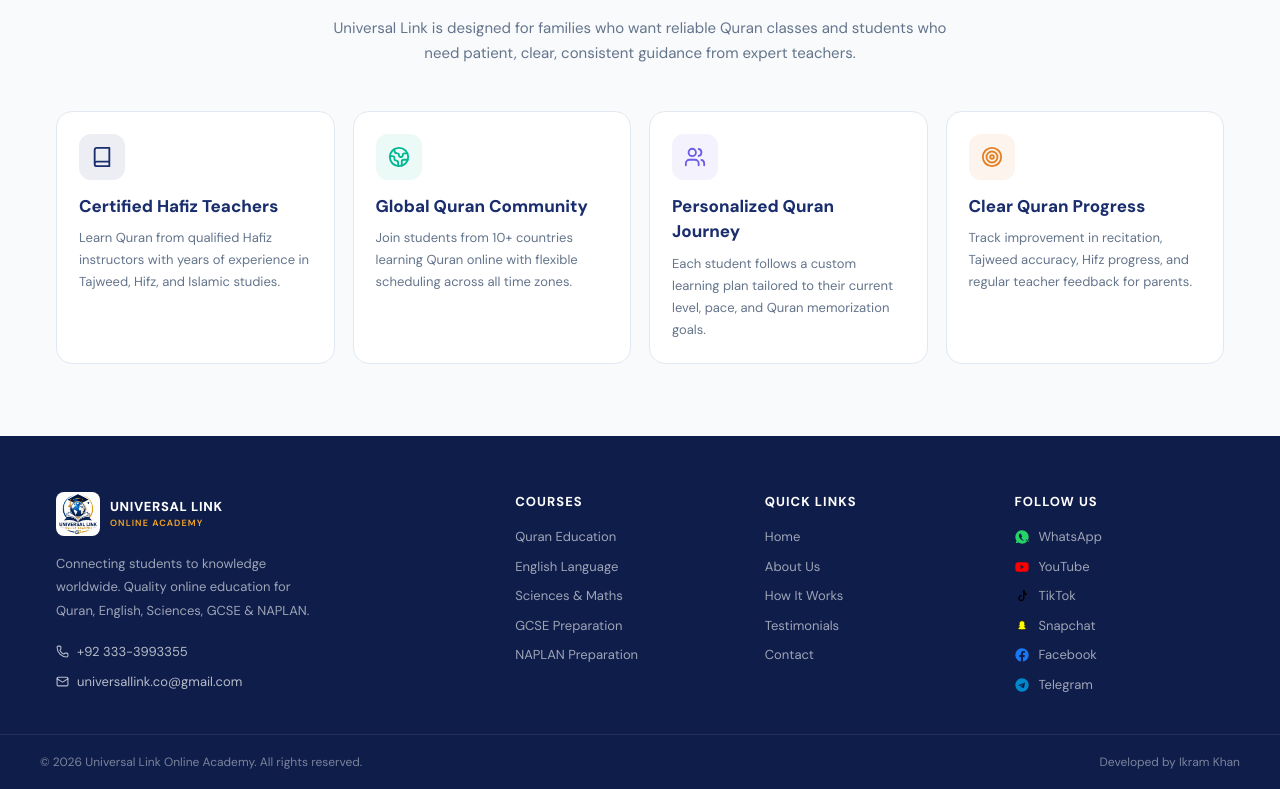
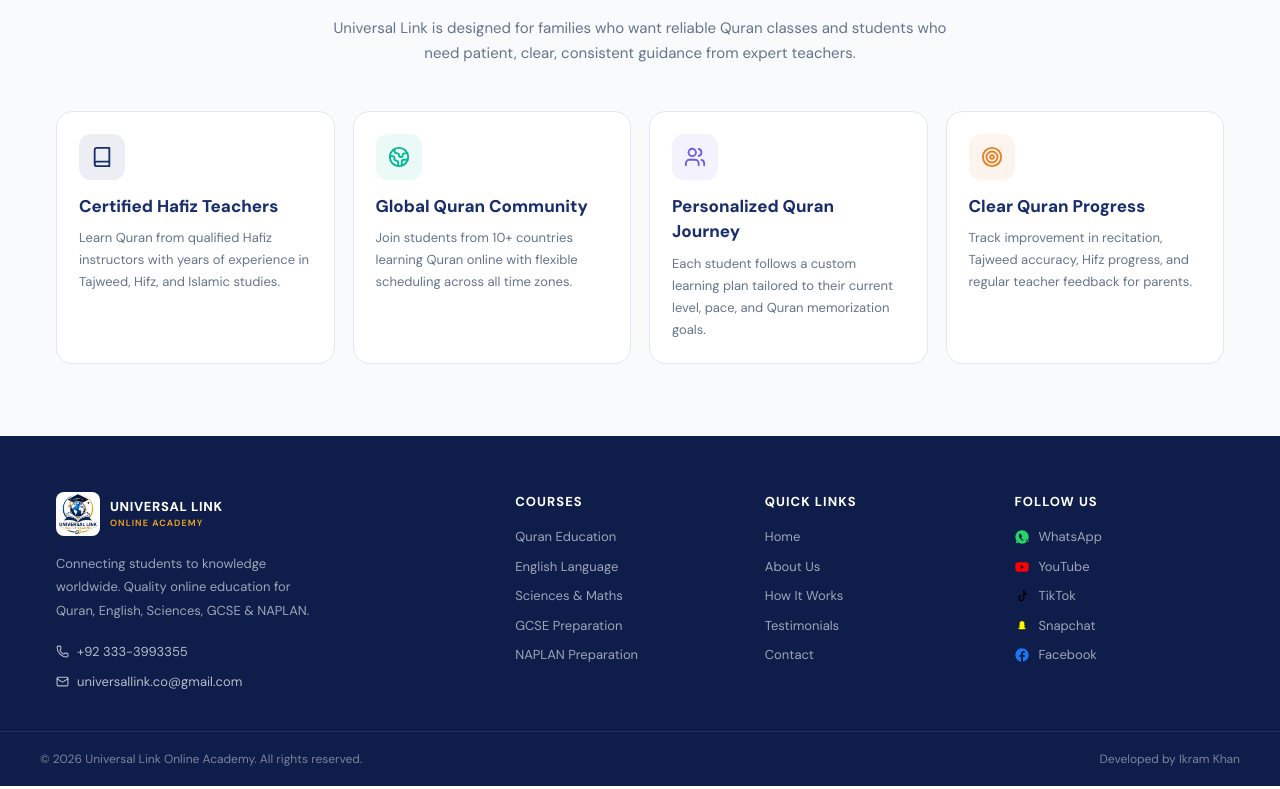
Before and after one commit to linkuniversal4-byte/universallink, a Next.js app: page /about in a window 1280 px wide. Shown: the part 1115-1904 px from the top of the page. Built offline with nearby package versions, Linux system fonts and the light colour scheme.

Commit message:
Update Navbar and SocialLinks components: adjust media queries for better responsiveness and remove Telegram icon

```diff
--- a/app/components/Navbar.tsx
+++ b/app/components/Navbar.tsx
@@ -511,8 +511,10 @@ export default function Navbar() {
       )}
 
       <style>{`
+        @media (max-width: 1100px) {
+          .desktop-socials { display: none !important; }
+        }
         @media (max-width: 900px) {
-          .desktop-socials { display: none !important; }
           .nav-inner {
             height: 54px !important;
             padding: 0 8px !important;
@@ -536,6 +538,9 @@ export default function Navbar() {
         .brand-copy-mobile {
           display: none;
         }
+        @media (max-width: 600px) {
+          .desktop-cta { display: none !important; }
+        }
         @media (max-width: 420px) {
           .mobile-socials a {
             width: 22px !important;
--- a/app/components/SocialLinks.tsx
+++ b/app/components/SocialLinks.tsx
@@ -2,7 +2,7 @@
 
 type Social = {
   name: string;
-  icon: "whatsapp" | "youtube" | "tiktok" | "snapchat" | "facebook" | "telegram";
+  icon: "whatsapp" | "youtube" | "tiktok" | "snapchat" | "facebook";
   color: string;
   href: string;
 };
@@ -37,12 +37,6 @@ export const socialLinks: Social[] = [
     icon: "facebook",
     color: "#1877f2",
     href: "https://www.facebook.com/share/1LTRJtsD5C/",
-  },
-  {
-    name: "Telegram",
-    icon: "telegram",
-    color: "#0088cc",
-    href: "https://t.me/universallink",
   },
 ];
 
@@ -96,12 +90,6 @@ export function BrandIcon({
           <path fill="#1877F2" d="M24 4C12.96 4 4 12.96 4 24c0 9.92 7.28 18.16 16.8 19.64V29.8h-5.04V24h5.04v-4.36c0-5 2.96-7.72 7.48-7.72 2.16 0 4.44.4 4.44.4v4.88h-2.5c-2.48 0-3.24 1.52-3.24 3.08V24h5.52l-.88 5.8h-4.64v13.84C36.72 42.16 44 33.92 44 24c0-11.04-8.96-20-20-20Z" />
         </svg>
       );
-    case "telegram":
-      return (
-        <svg {...common}>
-          <path fill="#0088cc" d="M24 4C12.96 4 4 12.96 4 24s8.96 20 20 20 20-8.96 20-20S35.04 4 24 4Zm9.04 14.04-3.12 14.72c-.24 1.04-.84 1.28-1.68.8l-4.64-3.44-2.24 2.16c-.24.24-.44.44-.92.44l.32-4.68 8.52-7.68c.36-.32-.08-.52-.56-.2l-10.52 6.64-4.56-1.44c-1-.32-1.02-1 .2-1.48l17.8-6.88c.84-.28 1.56.2 1.28 1.28Z" />
-        </svg>
-      );
     default:
       return (
         <svg {...common}>
```
